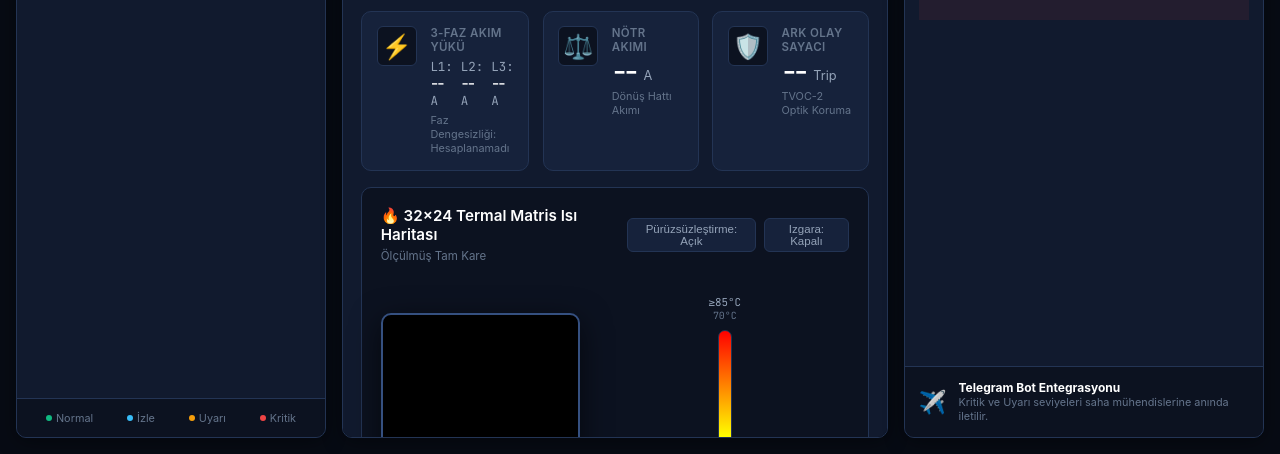
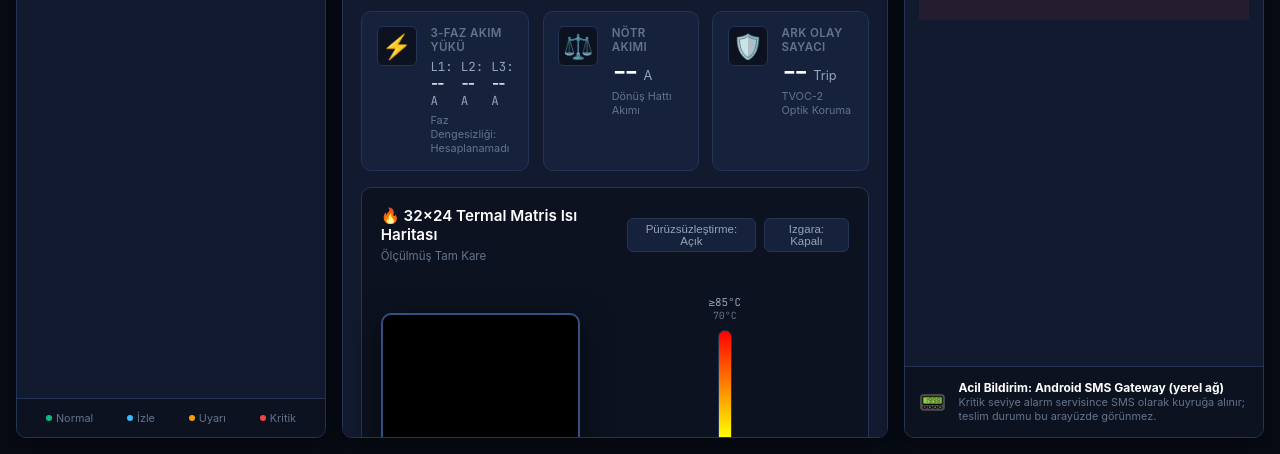
Before and after one commit to LogiAI-Marmara/Grid-Up-Hackathon, a website: page arayuz/index.html in a window 1280 px wide. Shown: the part 346-800 px from the top of the page. Drawn offline with Linux system fonts and the light colour scheme; no server answers.

Commit message:
arayuz: alt kutu Telegram yerine Android SMS Gateway'i söylüyor, teslim iddiası yok
PR #2'den kalan "Telegram Bot Entegrasyonu — anında iletilir" metni PR #24
kararıyla çelişiyordu (Telegram bulut hizmeti, varsayılan kanal SMS Gateway)
ve arayüzün göremeyeceği bir teslim iddiası taşıyordu.

```diff
--- a/arayuz/index.html
+++ b/arayuz/index.html
@@ -306,10 +306,10 @@
 
                 <div class="telegram-broadcast-status">
                     <div class="tg-info">
-                        <span class="tg-icon">✈️</span>
+                        <span class="tg-icon">📟</span>
                         <div>
-                            <strong>Telegram Bot Entegrasyonu</strong>
-                            <p>Kritik ve Uyarı seviyeleri saha mühendislerine anında iletilir.</p>
+                            <strong>Acil Bildirim: Android SMS Gateway (yerel ağ)</strong>
+                            <p>Kritik seviye alarm servisince SMS olarak kuyruğa alınır; teslim durumu bu arayüzde görünmez.</p>
                         </div>
                     </div>
                 </div>
```
